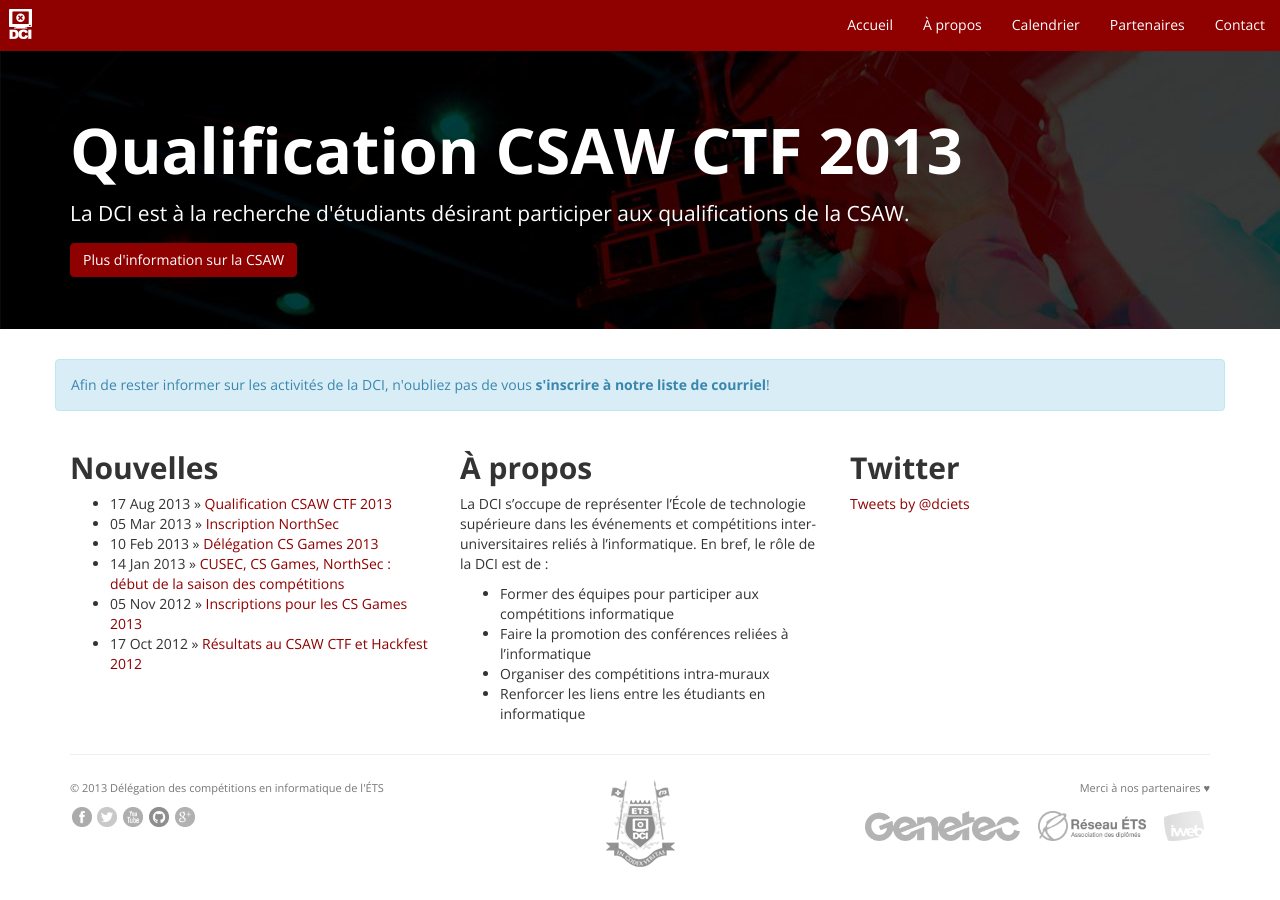
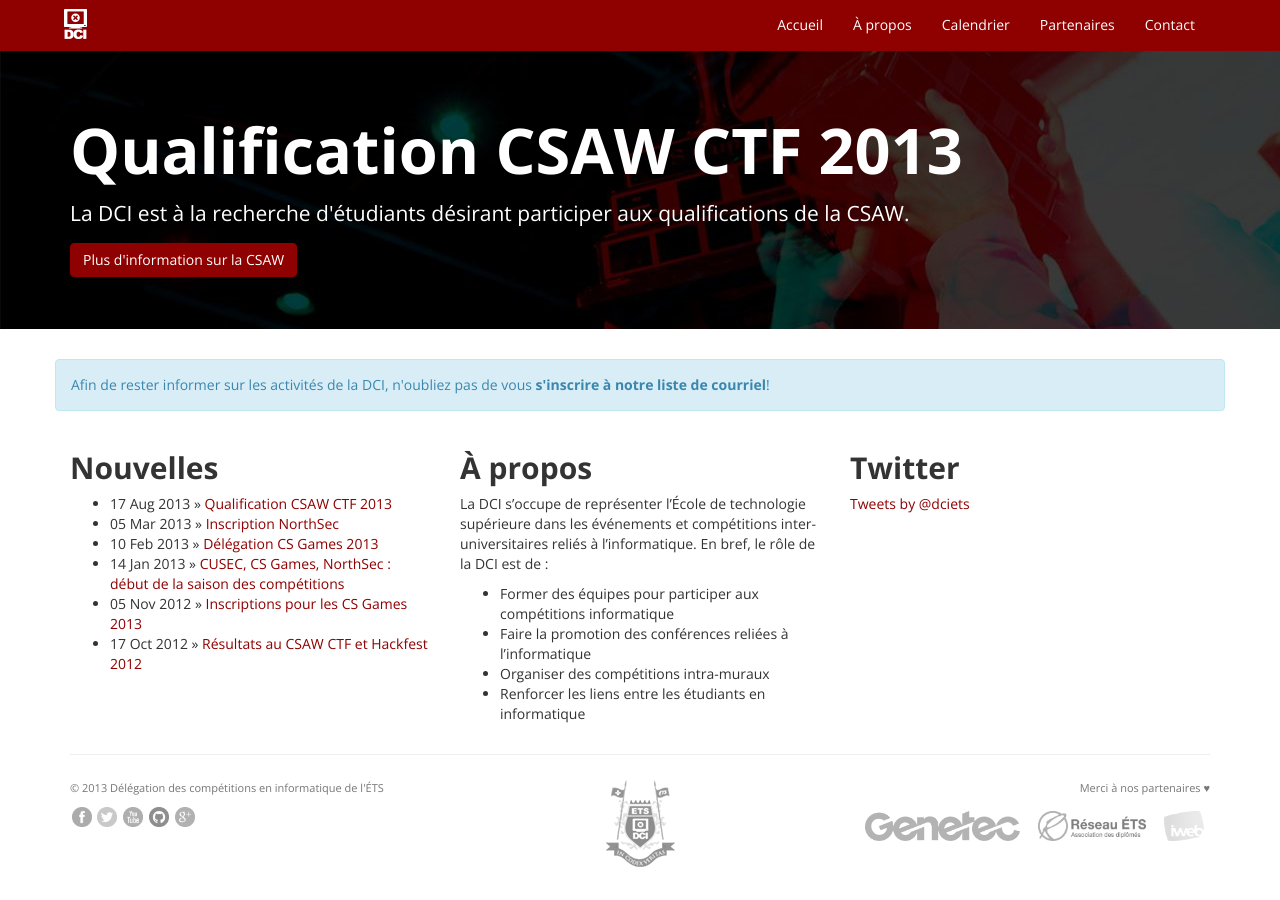
Before and after one commit to dciets/dciets.github.io, a Jekyll site: the page built from index.html, in a window 1280 px wide. Built offline with Jekyll 4.4.1, drawn with Linux system fonts in a browser that asks for light colours; Markdown is read by kramdown in place of the engine named in the settings; comment, search, counter and statistics services are not loaded.

Commit message:
Put back container around menu

```diff
--- a/_layouts/default.html
+++ b/_layouts/default.html
@@ -17,8 +17,8 @@
     <script src='/js/main.js' type='text/javascript'></script>
   </head>
   <body>
-    <!-- Master nav -->
     <div class='navbar navbar-fixed-top'>
+      <div class='container'>
         <div class="navbar-header">
           <button type="button" class="navbar-toggle" data-toggle="collapse" data-target=".navbar-collapse">
             <span class="icon-bar"></span>
@@ -48,6 +48,7 @@
             </li>
           </ul>
         </div><!--/.nav-collapse -->
+      </div>
     </div>
     <!-- Content -->
     {{ content }}
--- a/_layouts/post.html
+++ b/_layouts/post.html
@@ -19,6 +19,7 @@
   <body>
     <!-- Master nav -->
     <div class='navbar navbar-fixed-top'>
+      <div class='container'>
         <div class="navbar-header">
           <button type="button" class="navbar-toggle" data-toggle="collapse" data-target=".navbar-collapse">
             <span class="icon-bar"></span>
```
Lines whose indentation alone changed are shown as unchanged.
